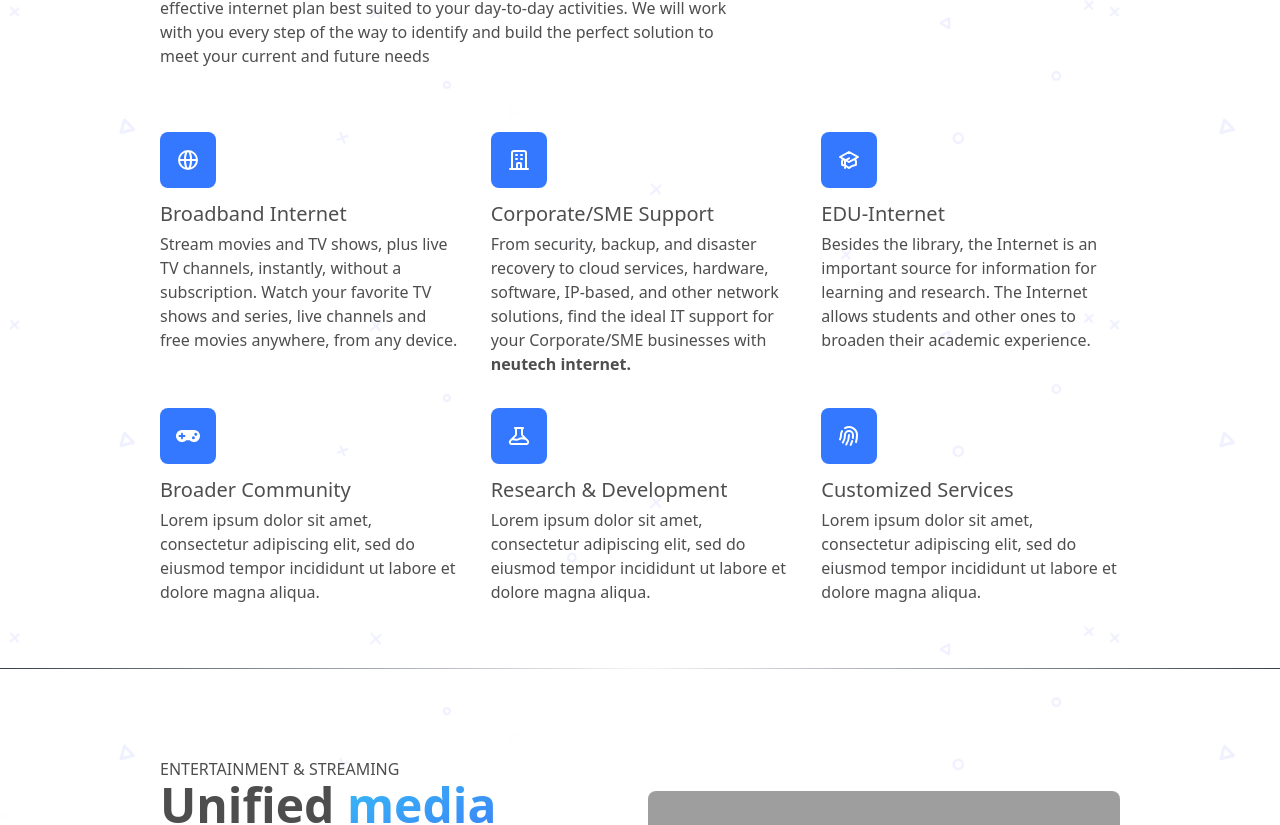
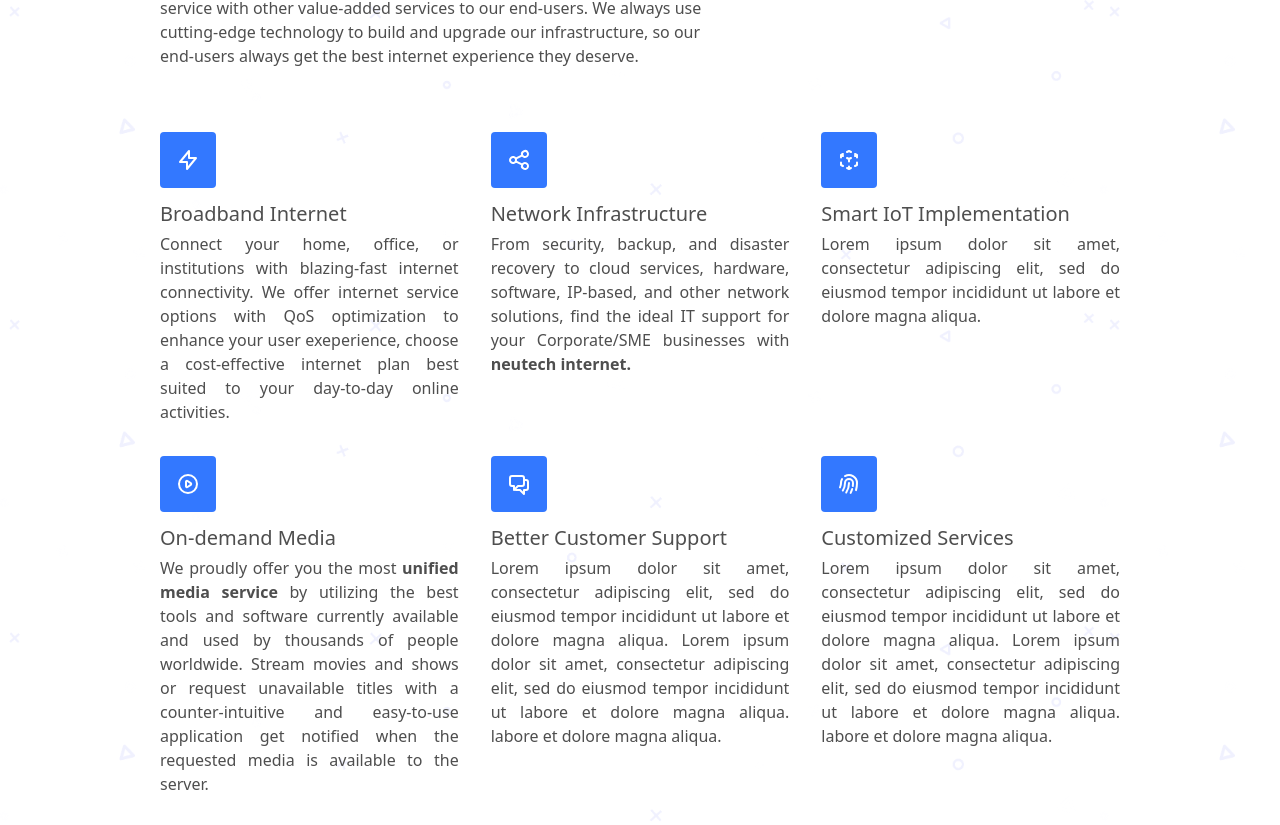
Before and after one commit to bobalok/brainfreeze, a Next.js app: page / in a window 1280 px wide. Shown: the part 1255-2080 px from the top of the page. Built offline with nearby package versions, Linux system fonts and the light colour scheme; grey boxes are pictures that could not be loaded.

Commit message:
content added

```diff
--- a/components/WhatMakesUsDifferent.js
+++ b/components/WhatMakesUsDifferent.js
@@ -15,47 +15,17 @@ export default function WhatMakesUsDifferent() {
             </h2>
 
             <p className='mt-6 dark:text-white text-textGray'>
-              At <strong>betternet</strong>, we offer internet service options
-              so you can choose a cost-effective internet plan best suited to
-              your day-to-day activities. We will work with you every step of
-              the way to identify and build the perfect solution to meet your
-              current and future needs
+              At <strong>betternet</strong>, our primary goal is to provide
+              enterprise-grade internet service with other value-added services
+              to our end-users. We always use cutting-edge technology to build
+              and upgrade our infrastructure, so our end-users always get the
+              best internet experience they deserve.
             </p>
           </div>
 
           <dl className='grid grid-cols-1 gap-8 mt-8 md:grid-cols-3 sm:mt-16'>
             <div className='flex items-start md:flex-col'>
-              <span className='flex-shrink-0 p-4 bg-secondaryBlue rounded-lg'>
-                <svg
-                  className='w-6 h-6 '
-                  fill='none'
-                  stroke='currentColor'
-                  viewBox='0 0 24 24'
-                  xmlns='http://www.w3.org/2000/svg'
-                >
-                  <path
-                    strokeLinecap='round'
-                    strokeLinejoin='round'
-                    strokeWidth={2}
-                    d='M21 12a9 9 0 01-9 9m9-9a9 9 0 00-9-9m9 9H3m9 9a9 9 0 01-9-9m9 9c1.657 0 3-4.03 3-9s-1.343-9-3-9m0 18c-1.657 0-3-4.03-3-9s1.343-9 3-9m-9 9a9 9 0 019-9'
-                  />
-                </svg>
-              </span>
-
-              <div className='ml-3 md:mt-3 md:ml-0 dark:text-white text-textGray'>
-                <dt className='text-xl font-medium '>Broadband Internet</dt>
-
-                <dd className='mt-1 dark:text-white text-textGray'>
-                  Stream movies and TV shows, plus live TV channels, instantly,
-                  without a subscription. Watch your favorite TV shows and
-                  series, live channels and free movies anywhere, from any
-                  device.
-                </dd>
-              </div>
-            </div>
-
-            <div className='flex items-start md:flex-col'>
-              <span className='flex-shrink-0 p-4 bg-secondaryBlue rounded-lg'>
+              <span className='flex-shrink-0 p-4 bg-secondaryBlue rounded'>
                 <svg
                   className='w-6 h-6'
                   fill='none'
@@ -67,92 +37,26 @@ export default function WhatMakesUsDifferent() {
                     strokeLinecap='round'
                     strokeLinejoin='round'
                     strokeWidth={2}
-                    d='M19 21V5a2 2 0 00-2-2H7a2 2 0 00-2 2v16m14 0h2m-2 0h-5m-9 0H3m2 0h5M9 7h1m-1 4h1m4-4h1m-1 4h1m-5 10v-5a1 1 0 011-1h2a1 1 0 011 1v5m-4 0h4'
+                    d='M13 10V3L4 14h7v7l9-11h-7z'
                   />
                 </svg>
               </span>
 
-              <div className='ml-3 md:mt-3 md:ml-0'>
-                <dt className='text-xl font-medium dark:text-white text-textGray'>
-                  Corporate/SME Support
-                </dt>
+              <div className='ml-3 md:mt-3 md:ml-0 dark:text-white text-textGray text-justify'>
+                <dt className='text-xl font-medium '>Broadband Internet</dt>
 
                 <dd className='mt-1 dark:text-white text-textGray'>
-                  From security, backup, and disaster recovery to cloud
-                  services, hardware, software, IP-based, and other network
-                  solutions, find the ideal IT support for your Corporate/SME
-                  businesses with{" "}
-                  <span className='font-bold'>neutech internet.</span>
+                  Connect your home, office, or institutions with blazing-fast
+                  internet connectivity. We offer internet service options with
+                  QoS optimization to enhance your user exeperience, choose a
+                  cost-effective internet plan best suited to your day-to-day
+                  online activities.
                 </dd>
               </div>
             </div>
 
             <div className='flex items-start md:flex-col'>
-              <span className='flex-shrink-0 p-4 bg-secondaryBlue rounded-lg'>
-                <svg
-                  className='w-6 h-6'
-                  fill='none'
-                  stroke='currentColor'
-                  viewBox='0 0 24 24'
-                  xmlns='http://www.w3.org/2000/svg'
-                >
-                  <path d='M12 14l9-5-9-5-9 5 9 5z' />
-                  <path d='M12 14l6.16-3.422a12.083 12.083 0 01.665 6.479A11.952 11.952 0 0012 20.055a11.952 11.952 0 00-6.824-2.998 12.078 12.078 0 01.665-6.479L12 14z' />
-                  <path
-                    strokeLinecap='round'
-                    strokeLinejoin='round'
-                    strokeWidth={2}
-                    d='M12 14l9-5-9-5-9 5 9 5zm0 0l6.16-3.422a12.083 12.083 0 01.665 6.479A11.952 11.952 0 0012 20.055a11.952 11.952 0 00-6.824-2.998 12.078 12.078 0 01.665-6.479L12 14zm-4 6v-7.5l4-2.222'
-                  />
-                </svg>
-              </span>
-
-              <div className='ml-3 md:mt-3 md:ml-0'>
-                <dt className='text-xl dark:text-white text-textGray font-medium'>
-                  EDU-Internet
-                </dt>
-
-                <dd className='mt-1 dark:text-white text-textGray'>
-                  Besides the library, the Internet is an important source for
-                  information for learning and research. The Internet allows
-                  students and other ones to broaden their academic experience.
-                </dd>
-              </div>
-            </div>
-
-            <div className='flex items-start md:flex-col'>
-              <span className='flex-shrink-0 p-4 bg-secondaryBlue rounded-lg'>
-                <svg
-                  aria-hidden='true'
-                  focusable='false'
-                  data-prefix='fas'
-                  data-icon='gamepad'
-                  className='w-6 h-6'
-                  role='img'
-                  xmlns='http://www.w3.org/2000/svg'
-                  viewBox='0 0 640 512'
-                >
-                  <path
-                    fill='currentColor'
-                    d='M480.07 96H160a160 160 0 1 0 114.24 272h91.52A160 160 0 1 0 480.07 96zM248 268a12 12 0 0 1-12 12h-52v52a12 12 0 0 1-12 12h-24a12 12 0 0 1-12-12v-52H84a12 12 0 0 1-12-12v-24a12 12 0 0 1 12-12h52v-52a12 12 0 0 1 12-12h24a12 12 0 0 1 12 12v52h52a12 12 0 0 1 12 12zm216 76a40 40 0 1 1 40-40 40 40 0 0 1-40 40zm64-96a40 40 0 1 1 40-40 40 40 0 0 1-40 40z'
-                  ></path>
-                </svg>
-              </span>
-
-              <div className='ml-3 md:mt-3 md:ml-0'>
-                <dt className='text-xl font-medium dark:text-white text-textGray'>
-                  Broader Community
-                </dt>
-
-                <dd className='mt-1 dark:text-white text-textGray'>
-                  Lorem ipsum dolor sit amet, consectetur adipiscing elit, sed
-                  do eiusmod tempor incididunt ut labore et dolore magna aliqua.
-                </dd>
-              </div>
-            </div>
-
-            <div className='flex items-start md:flex-col'>
-              <span className='flex-shrink-0 p-4 bg-secondaryBlue rounded-lg'>
+              <span className='flex-shrink-0 p-4 bg-secondaryBlue rounded'>
                 <svg
                   className='w-6 h-6'
                   fill='none'
@@ -164,17 +68,50 @@ export default function WhatMakesUsDifferent() {
                     strokeLinecap='round'
                     strokeLinejoin='round'
                     strokeWidth={2}
-                    d='M19.428 15.428a2 2 0 00-1.022-.547l-2.387-.477a6 6 0 00-3.86.517l-.318.158a6 6 0 01-3.86.517L6.05 15.21a2 2 0 00-1.806.547M8 4h8l-1 1v5.172a2 2 0 00.586 1.414l5 5c1.26 1.26.367 3.414-1.415 3.414H4.828c-1.782 0-2.674-2.154-1.414-3.414l5-5A2 2 0 009 10.172V5L8 4z'
+                    d='M8.684 13.342C8.886 12.938 9 12.482 9 12c0-.482-.114-.938-.316-1.342m0 2.684a3 3 0 110-2.684m0 2.684l6.632 3.316m-6.632-6l6.632-3.316m0 0a3 3 0 105.367-2.684 3 3 0 00-5.367 2.684zm0 9.316a3 3 0 105.368 2.684 3 3 0 00-5.368-2.684z'
                   />
                 </svg>
               </span>
 
               <div className='ml-3 md:mt-3 md:ml-0'>
                 <dt className='text-xl font-medium dark:text-white text-textGray'>
-                  Research & Development
+                  Network Infrastructure
                 </dt>
 
-                <dd className='mt-1 dark:text-white text-textGray'>
+                <dd className='mt-1 dark:text-white text-textGray text-justify'>
+                  From security, backup, and disaster recovery to cloud
+                  services, hardware, software, IP-based, and other network
+                  solutions, find the ideal IT support for your Corporate/SME
+                  businesses with{" "}
+                  <span className='font-bold'>neutech internet.</span>
+                </dd>
+              </div>
+            </div>
+
+            <div className='flex items-start md:flex-col'>
+              <span className='flex-shrink-0 p-4 bg-secondaryBlue rounded'>
+                <svg
+                  className='w-6 h-6'
+                  fill='none'
+                  stroke='currentColor'
+                  viewBox='0 0 24 24'
+                  xmlns='http://www.w3.org/2000/svg'
+                >
+                  <path
+                    strokeLinecap='round'
+                    strokeLinejoin='round'
+                    strokeWidth={2}
+                    d='M14 10l-2 1m0 0l-2-1m2 1v2.5M20 7l-2 1m2-1l-2-1m2 1v2.5M14 4l-2-1-2 1M4 7l2-1M4 7l2 1M4 7v2.5M12 21l-2-1m2 1l2-1m-2 1v-2.5M6 18l-2-1v-2.5M18 18l2-1v-2.5'
+                  />
+                </svg>
+              </span>
+
+              <div className='ml-3 md:mt-3 md:ml-0'>
+                <dt className='text-xl dark:text-white text-textGray font-medium'>
+                  Smart IoT Implementation
+                </dt>
+
+                <dd className='mt-1 dark:text-white text-textGray text-justify'>
                   Lorem ipsum dolor sit amet, consectetur adipiscing elit, sed
                   do eiusmod tempor incididunt ut labore et dolore magna aliqua.
                 </dd>
@@ -182,7 +119,81 @@ export default function WhatMakesUsDifferent() {
             </div>
 
             <div className='flex items-start md:flex-col'>
-              <span className='flex-shrink-0 p-4 bg-secondaryBlue rounded-lg'>
+              <span className='flex-shrink-0 p-4 bg-secondaryBlue rounded'>
+                <svg
+                  className='w-6 h-6'
+                  fill='none'
+                  stroke='currentColor'
+                  viewBox='0 0 24 24'
+                  xmlns='http://www.w3.org/2000/svg'
+                >
+                  <path
+                    strokeLinecap='round'
+                    strokeLinejoin='round'
+                    strokeWidth={2}
+                    d='M14.752 11.168l-3.197-2.132A1 1 0 0010 9.87v4.263a1 1 0 001.555.832l3.197-2.132a1 1 0 000-1.664z'
+                  />
+                  <path
+                    strokeLinecap='round'
+                    strokeLinejoin='round'
+                    strokeWidth={2}
+                    d='M21 12a9 9 0 11-18 0 9 9 0 0118 0z'
+                  />
+                </svg>
+              </span>
+
+              <div className='ml-3 md:mt-3 md:ml-0'>
+                <dt className='text-xl font-medium dark:text-white text-textGray'>
+                  On-demand Media
+                </dt>
+
+                <dd className='mt-1 dark:text-white text-textGray text-justify'>
+                  We proudly offer you the most{" "}
+                  <strong>unified media service</strong> by utilizing the best
+                  tools and software currently available and used by thousands
+                  of people worldwide. Stream movies and shows or request
+                  unavailable titles with a counter-intuitive and easy-to-use
+                  application get notified when the requested media is available
+                  to the server.
+                </dd>
+              </div>
+            </div>
+
+            <div className='flex items-start md:flex-col'>
+              <span className='flex-shrink-0 p-4 bg-secondaryBlue rounded'>
+                <svg
+                  className='w-6 h-6'
+                  fill='none'
+                  stroke='currentColor'
+                  viewBox='0 0 24 24'
+                  xmlns='http://www.w3.org/2000/svg'
+                >
+                  <path
+                    strokeLinecap='round'
+                    strokeLinejoin='round'
+                    strokeWidth={2}
+                    d='M17 8h2a2 2 0 012 2v6a2 2 0 01-2 2h-2v4l-4-4H9a1.994 1.994 0 01-1.414-.586m0 0L11 14h4a2 2 0 002-2V6a2 2 0 00-2-2H5a2 2 0 00-2 2v6a2 2 0 002 2h2v4l.586-.586z'
+                  />
+                </svg>
+              </span>
+
+              <div className='ml-3 md:mt-3 md:ml-0'>
+                <dt className='text-xl font-medium dark:text-white text-textGray'>
+                  Better Customer Support
+                </dt>
+
+                <dd className='mt-1 dark:text-white text-textGray text-justify'>
+                  Lorem ipsum dolor sit amet, consectetur adipiscing elit, sed
+                  do eiusmod tempor incididunt ut labore et dolore magna aliqua.
+                  Lorem ipsum dolor sit amet, consectetur adipiscing elit, sed
+                  do eiusmod tempor incididunt ut labore et dolore magna aliqua.
+                  labore et dolore magna aliqua.
+                </dd>
+              </div>
+            </div>
+
+            <div className='flex items-start md:flex-col'>
+              <span className='flex-shrink-0 p-4 bg-secondaryBlue rounded'>
                 <svg
                   className='w-6 h-6'
                   fill='none'
@@ -204,9 +215,12 @@ export default function WhatMakesUsDifferent() {
                   Customized Services
                 </dt>
 
-                <dd className='mt-1 dark:text-white text-textGray'>
+                <dd className='mt-1 dark:text-white text-textGray text-justify'>
                   Lorem ipsum dolor sit amet, consectetur adipiscing elit, sed
                   do eiusmod tempor incididunt ut labore et dolore magna aliqua.
+                  Lorem ipsum dolor sit amet, consectetur adipiscing elit, sed
+                  do eiusmod tempor incididunt ut labore et dolore magna aliqua.
+                  labore et dolore magna aliqua.
                 </dd>
               </div>
             </div>
```
